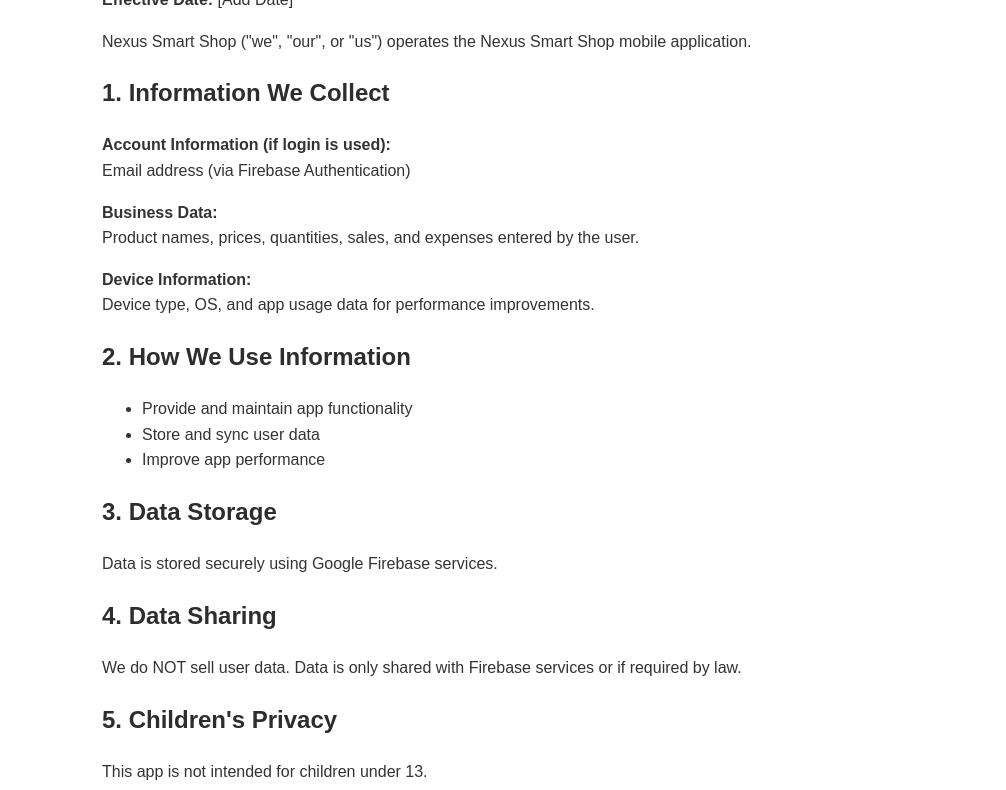
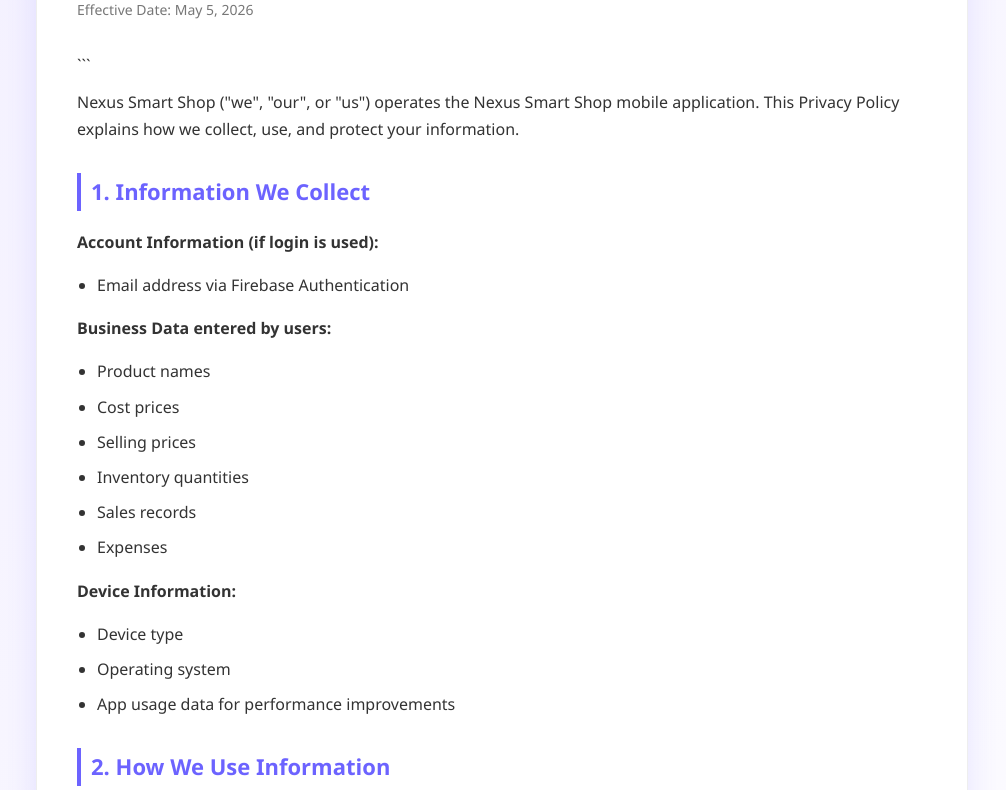
Before and after one commit to MahmodAli20/nexus-smart-shop-privacy, a plain HTML site: page index.html in a window 1280 px wide. Shown: the part 179-969 px from the top of the page, without its empty margins (138-1144 px from the left). Drawn offline with Linux system fonts and the light colour scheme.

Commit message:
Revise privacy policy content and styling
Updated the privacy policy layout and content for Nexus Smart Shop. Enhanced styling and added new sections for clarity.

````diff
--- a/index.html
+++ b/index.html
@@ -2,61 +2,184 @@
 
 <html lang="en">
 <head>
-  <meta charset="UTF-8">
+  <meta charset="UTF-8" />
+  <meta name="viewport" content="width=device-width, initial-scale=1.0" />
   <title>Nexus Smart Shop - Privacy Policy</title>
+
   <style>
     body {
-      font-family: Arial, sans-serif;
-      max-width: 800px;
-      margin: 40px auto;
-      padding: 20px;
-      line-height: 1.6;
+      margin: 0;
+      padding: 0;
+      background: linear-gradient(135deg, #f3f0ff, #ffffff);
+      font-family: "Segoe UI", Arial, sans-serif;
       color: #333;
+      line-height: 1.7;
     }
-    h1, h2 {
-      color: #2d2d2d;
+
+    .container {
+      max-width: 850px;
+      margin: 50px auto;
+      background: #ffffff;
+      padding: 40px;
+      border-radius: 16px;
+      box-shadow: 0 10px 30px rgba(108, 99, 255, 0.15);
+      border: 1px solid #eee;
     }
+
     h1 {
-      border-bottom: 2px solid #eee;
-      padding-bottom: 10px;
+      color: #5a4bff;
+      margin-bottom: 10px;
+      font-size: 32px;
+    }
+
+    .subtitle {
+      color: #777;
+      margin-bottom: 30px;
+      font-size: 14px;
+    }
+
+    h2 {
+      color: #6c63ff;
+      margin-top: 30px;
+      font-size: 22px;
+      border-left: 4px solid #6c63ff;
+      padding-left: 10px;
+    }
+
+    p {
+      margin: 10px 0;
+    }
+
+    ul {
+      padding-left: 20px;
+    }
+
+    li {
+      margin-bottom: 8px;
+    }
+
+    a {
+      color: #6c63ff;
+      text-decoration: none;
+      font-weight: 500;
+    }
+
+    a:hover {
+      text-decoration: underline;
+    }
+
+    .footer {
+      margin-top: 40px;
+      padding-top: 20px;
+      border-top: 1px solid #eee;
+      font-size: 13px;
+      color: #888;
+      text-align: center;
+    }
+
+    .badge {
+      display: inline-block;
+      background: #efeaff;
+      color: #5a4bff;
+      padding: 5px 10px;
+      border-radius: 8px;
+      font-size: 12px;
+      margin-left: 5px;
+    }
+
+    @media (max-width: 768px) {
+      .container {
+        margin: 20px;
+        padding: 25px;
+      }
+
+      h1 {
+        font-size: 26px;
+      }
+
+      h2 {
+        font-size: 20px;
+      }
     }
   </style>
+
 </head>
+
 <body>
+  <div class="container">
+    <h1>Privacy Policy <span class="badge">Nexus Smart Shop</span></h1>
+    <div class="subtitle">
+      Effective Date: May 5, 2026
+    </div>
 
-<h1>Privacy Policy – Nexus Smart Shop</h1>
-<p><strong>Effective Date:</strong> [Add Date]</p>
-
-<p>Nexus Smart Shop ("we", "our", or "us") operates the Nexus Smart Shop mobile application.</p>
+```
+<p>
+  Nexus Smart Shop ("we", "our", or "us") operates the Nexus Smart Shop mobile application.
+  This Privacy Policy explains how we collect, use, and protect your information.
+</p>
 
 <h2>1. Information We Collect</h2>
-<p><strong>Account Information (if login is used):</strong><br>
-Email address (via Firebase Authentication)</p>
 
-<p><strong>Business Data:</strong><br>
-Product names, prices, quantities, sales, and expenses entered by the user.</p>
+<p><strong>Account Information (if login is used):</strong></p>
+<ul>
+  <li>Email address via Firebase Authentication</li>
+</ul>
 
-<p><strong>Device Information:</strong><br>
-Device type, OS, and app usage data for performance improvements.</p>
+<p><strong>Business Data entered by users:</strong></p>
+<ul>
+  <li>Product names</li>
+  <li>Cost prices</li>
+  <li>Selling prices</li>
+  <li>Inventory quantities</li>
+  <li>Sales records</li>
+  <li>Expenses</li>
+</ul>
+
+<p><strong>Device Information:</strong></p>
+<ul>
+  <li>Device type</li>
+  <li>Operating system</li>
+  <li>App usage data for performance improvements</li>
+</ul>
 
 <h2>2. How We Use Information</h2>
 <ul>
-<li>Provide and maintain app functionality</li>
-<li>Store and sync user data</li>
-<li>Improve app performance</li>
+  <li>Provide and maintain app functionality</li>
+  <li>Store and sync your data securely</li>
+  <li>Improve app performance</li>
+  <li>Fix bugs and issues</li>
 </ul>
 
-<h2>3. Data Storage</h2>
-<p>Data is stored securely using Google Firebase services.</p>
+<h2>3. Data Storage and Security</h2>
+<p>
+  Your data is securely stored using Google Firebase services.
+  We take reasonable steps to protect your information.
+</p>
 
 <h2>4. Data Sharing</h2>
-<p>We do NOT sell user data. Data is only shared with Firebase services or if required by law.</p>
+<p>
+  We do not sell or trade your data.
+  Data is only shared with Firebase services or if required by law.
+</p>
 
 <h2>5. Children's Privacy</h2>
-<p>This app is not intended for children under 13.</p>
+<p>
+  This app is not intended for children under 13 years old.
+</p>
 
 <h2>6. Contact</h2>
-<p>Email: your@email.com</p>
+<p>
+  For any questions, contact us:
+  <br><br>
+  <strong>Email:</strong>
+  <a href="mailto:mahmodaothman1@gmail.com">mahmodaothman1@gmail.com</a>
+</p>
 
+<div class="footer">
+  © 2026 Nexus Smart Shop — All rights reserved
+</div>
+```
+
+  </div>
 </body>
 </html>
````
